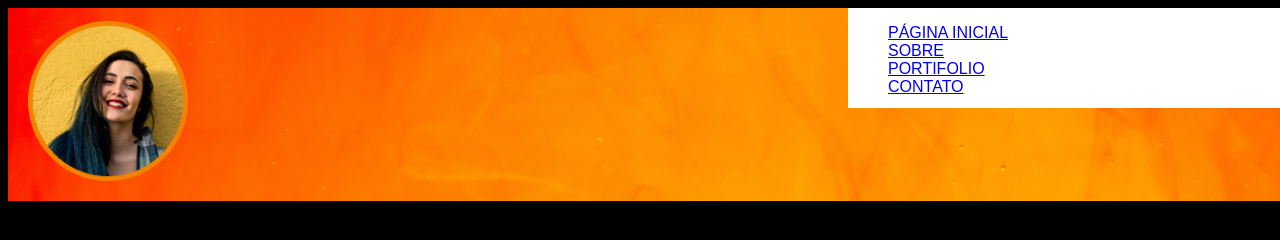
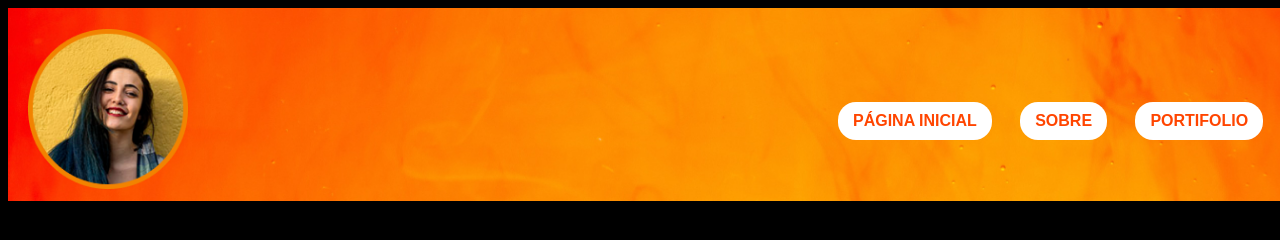
Before and after one commit to yuri184senac/Curso-Tecnologia-Web1, a plain HTML site: page SITE PORTFOLIO/index.html in a window 1280 px wide. Shown: the top 240 px of the page. Drawn offline with Linux system fonts and the light colour scheme.

Commit message:
alinhando itens

```diff
--- a/SITE PORTFOLIO/CSS/style.css
+++ b/SITE PORTFOLIO/CSS/style.css
@@ -17,10 +17,11 @@ header {/*a largura ja está sendo herdada da div pai chamada principal*/
     background-size: 101%;
     display: flex;
     justify-content: space-between;
+    align-items: center; /*eixo y são o align-items*/
 }
 
 #logo {
-    padding-top: 13px;
+    padding-top: 13px; /*Isso aqui parou de funcionar porque ele vai priorizar o align-tems do pai(header)*/
     padding-left: 20px;
 }
 
@@ -31,9 +32,29 @@ header {/*a largura ja está sendo herdada da div pai chamada principal*/
 nav {
     width: 600px;
     height: 100px;
-    background-color: white;
+    margin-right: 50px;
+    /* background-color: blue; */
 }
 
 ul {
+    height: 100px;
     list-style-type: none;
+    /*Como eu coloco itens de lista um do lado do outro a ul é pai do li, então o pai será quem terá o display flex*/
+    display: flex;
+    justify-content: space-between;
+    align-items: center; /*para funcionar, precisamos setar uma altura*/
 }
+
+ul li {
+    padding: 10px 15px;
+    background-color: white;
+    border-radius: 18px;
+    -moz-border-radius: 18px;
+    -webkit-border-radius: 18px;
+}
+
+ul li a {
+    text-decoration: none;
+    color: orangered;
+    font-weight: 600;
+}
```
